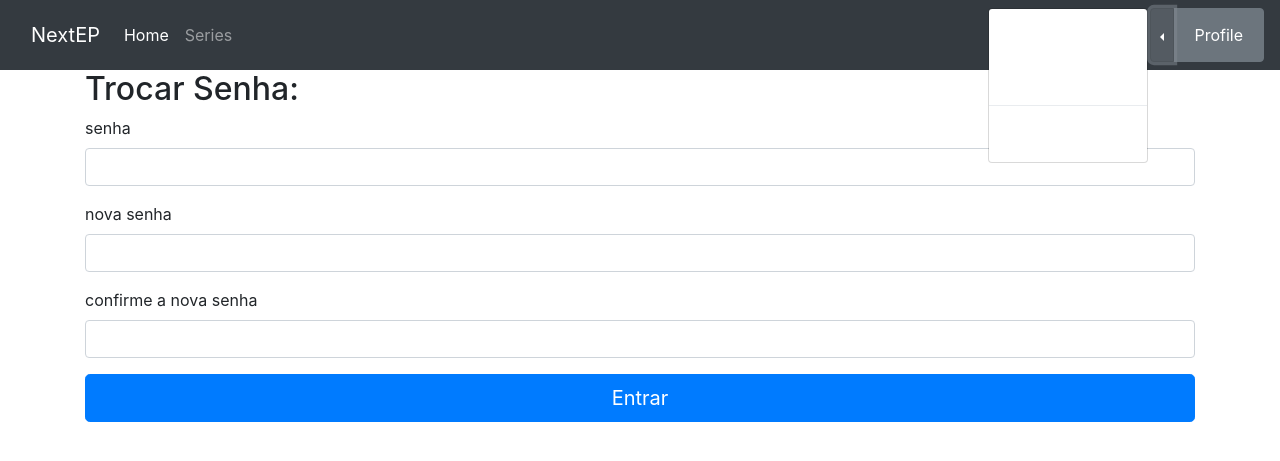
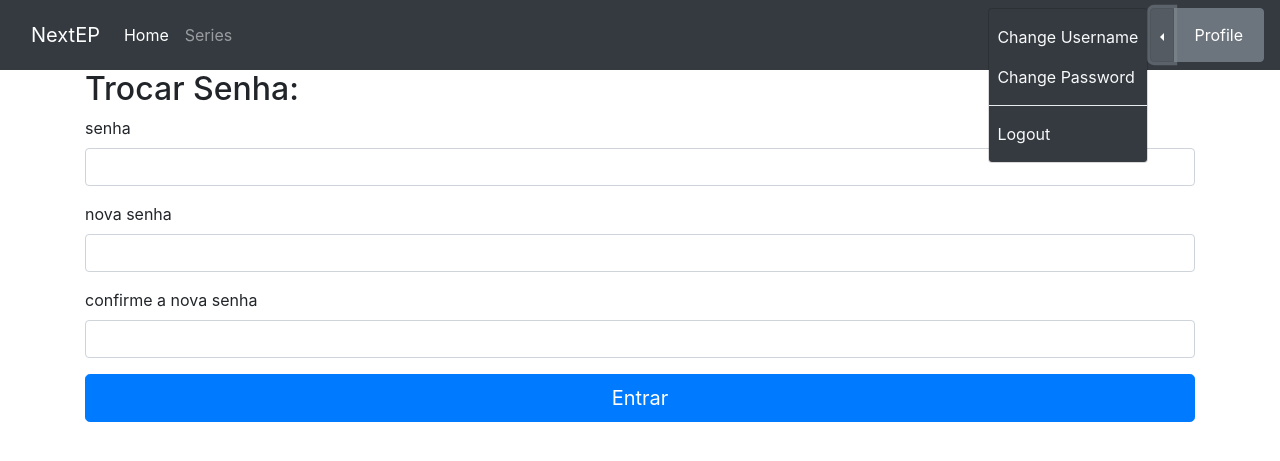
Before and after one commit to next-ep/next-ep, a Flask app: page /account/change_password in a window 1280 px wide, after a click on "Dropleft". Shown: the top 461 px of the page. Run offline with Flask 2, Linux system fonts and the light colour scheme; the visitor is signed in with stand-in values (Sample User, id 1); some libraries are stand-ins or nearby versions.

Commit message:
Ajustando bg collor no menu drop left

```diff
--- a/app/templates/components/navbar.html
+++ b/app/templates/components/navbar.html
@@ -22,11 +22,11 @@
             <button type="button" class="btn btn-secondary dropdown-toggle dropdown-toggle-split" data-toggle="dropdown" aria-haspopup="true" aria-expanded="false">
               <span class="sr-only">Dropleft</span>
             </button>
-            <div class="dropdown-menu">
-              <li><a class="nav-link" href="{{url_for('auth.change_username')}}">Change Username</a></li>
-              <li><a class="nav-link" href="{{url_for('auth.change_password')}}">Change Password</a></li>
+            <div class="dropdown-menu bg-dark">
+              <li><a class="nav-link text-light" href="{{url_for('auth.change_username')}}">Change Username</a></li>
+              <li><a class="nav-link text-light" href="{{url_for('auth.change_password')}}">Change Password</a></li>
               <li><hr class="dropdown-divider"></li>
-              <li><a class="nav-link active" aria-current="page" href="{{url_for('auth.logout')}}">Logout</a></li>
+              <li><a class="nav-link active text-light" aria-current="page" href="{{url_for('auth.logout')}}">Logout</a></li>
             </div>
           </div>
           <button type="button" class="btn btn-secondary">
```
